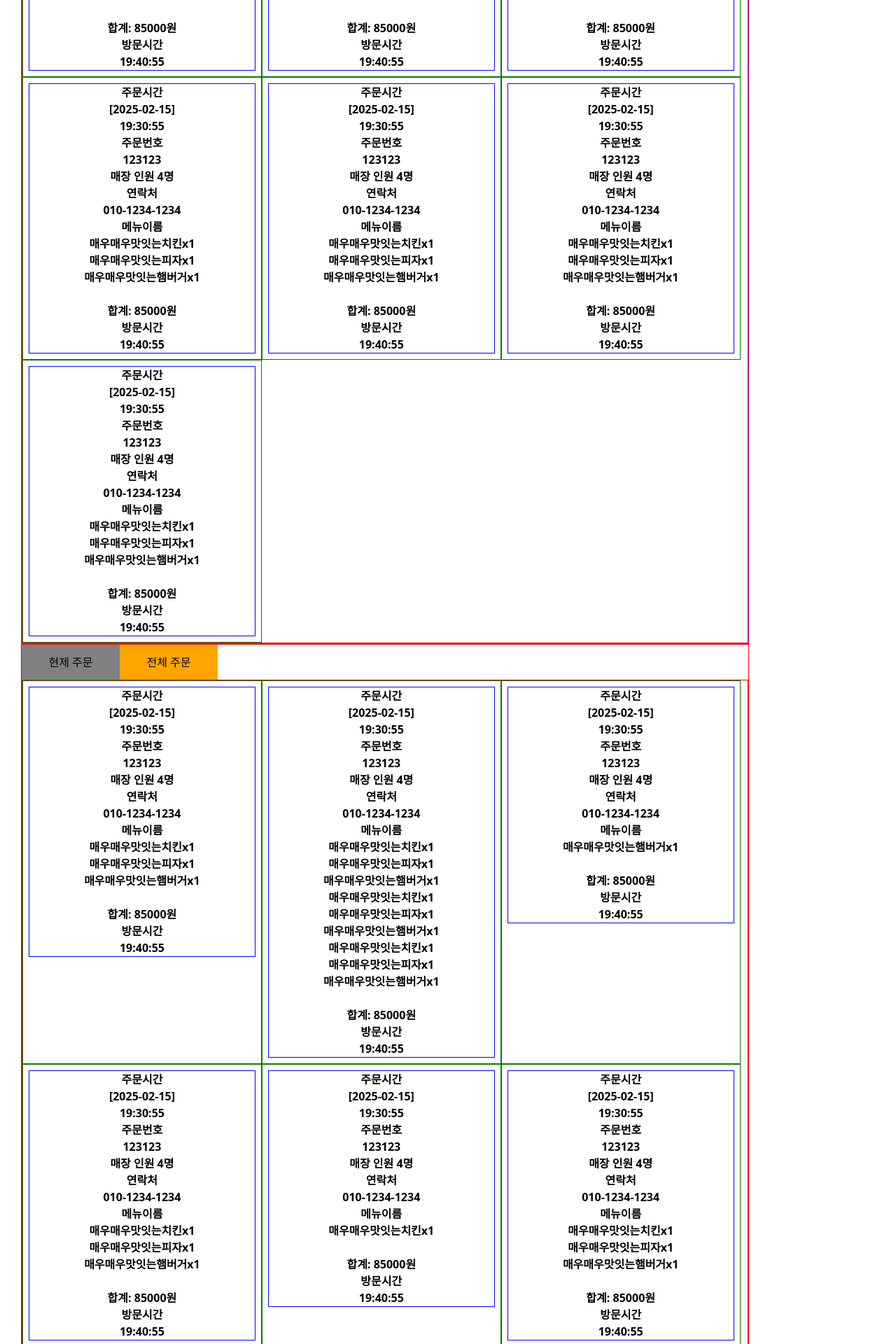
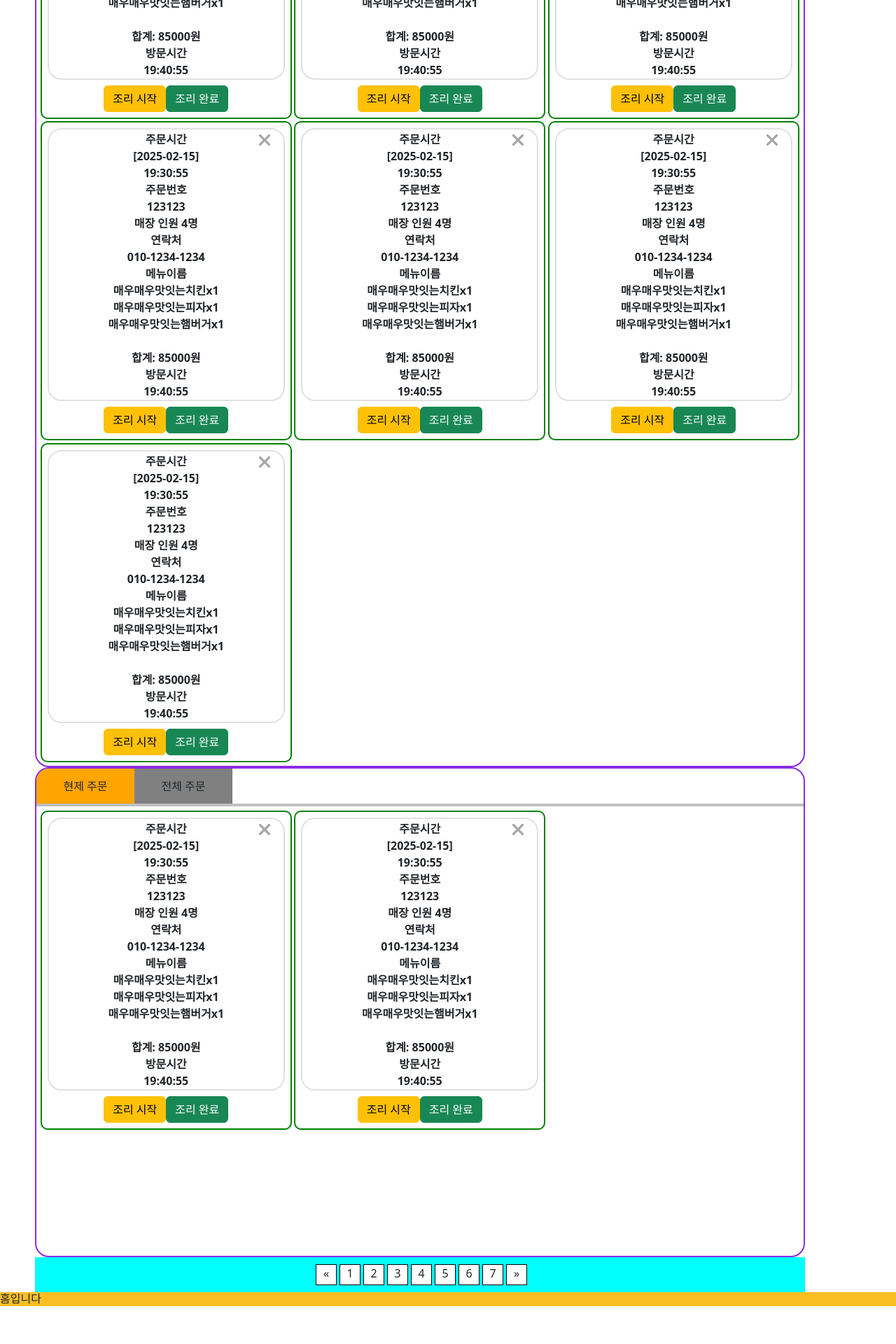
Before and after one commit to kopuragi/shikshyok-frontend, a React (Create React App) app: page / in a window 1280 px wide. Shown: the part 420-2340 px from the top of the page at 70% size. After the commit the page ends 2286 px from the top, so only its background shows below. Built offline with nearby package versions, Linux system fonts and the light colour scheme.

Commit message:
주문내역UI

```diff
--- a/package.json
+++ b/package.json
@@ -3,11 +3,16 @@
   "version": "0.1.0",
   "private": true,
   "dependencies": {
+    "@fortawesome/fontawesome-svg-core": "^6.7.2",
+    "@fortawesome/free-solid-svg-icons": "^6.7.2",
+    "@fortawesome/react-fontawesome": "^0.2.2",
     "@reduxjs/toolkit": "^2.5.1",
     "@types/react": "^19.0.8",
     "@types/react-dom": "^19.0.3",
+    "bootstrap": "^5.3.3",
     "cra-template": "1.2.0",
     "react": "^19.0.0",
+    "react-bootstrap": "^2.10.9",
     "react-dom": "^19.0.0",
     "react-redux": "^9.2.0",
     "react-router-dom": "^6.29.0",
--- a/src/pages/Header/Header.tsx
+++ b/src/pages/Header/Header.tsx
@@ -10,10 +10,7 @@ const Header: React.FC<HeaderProps> = ({ nickname }) => {
     <header>
       <div className="header-container">
         <div className="logo-container">
-          <img
-            src={`${process.env.PUBLIC_URL}/assets/logo_pc.png`}
-            alt="Logo"
-          />
+          <img src={`${process.env.PUBLIC_URL}/assets/logo.png`} alt="Logo" />
         </div>
         <div className="menu-container">
           <div>마이페이지</div>
--- a/src/pages/Order/OwnerOrderPage/OwnerOrderAllHistory.tsx
+++ b/src/pages/Order/OwnerOrderPage/OwnerOrderAllHistory.tsx
@@ -1,6 +1,9 @@
-import "../../../styles/ownerOrderAllHistory.scss";
+import "../../../styles/ownerOrderHistory.scss";
+import { FontAwesomeIcon } from "@fortawesome/react-fontawesome";
+import { faTimes } from "@fortawesome/free-solid-svg-icons";
+import "bootstrap/dist/css/bootstrap.min.css";
 
-interface OwnerOrderAllHistory {}
+interface OwnerOrderHistory {}
 
 const OwnerOrderAllHistory: React.FC = () => {
   return (
@@ -14,10 +17,13 @@ const OwnerOrderAllHistory: React.FC = () => {
             <p>전체 주문</p>
           </div>
         </div>
-
+        <hr className="border-4 border-black" />
         <div className="receipt-card-container-all">
           <div className="receipt-card-all">
             <ul className="receipt-card-list-all">
+              <li>
+                <FontAwesomeIcon icon={faTimes} className="custom-icon-all" />
+              </li>
               <li>주문시간</li>
               <li>[2025-02-15]</li>
               <li>19:30:55</li>
@@ -36,54 +42,25 @@ const OwnerOrderAllHistory: React.FC = () => {
               <li>방문시간</li>
               <li>19:40:55</li>
             </ul>
+            <div className="mt-2">
+              {window.innerWidth >= 480 ? (
+                <div>
+                  <button className="btn btn-warning">조리 시작</button>
+                  <button className="btn btn-success">조리 완료</button>
+                </div>
+              ) : (
+                <div>
+                  <button className="btn btn-warning btn-sm">조리 시작</button>
+                  <button className="btn btn-success btn-sm">조리 완료</button>
+                </div>
+              )}
+            </div>
           </div>
           <div className="receipt-card-all">
             <ul className="receipt-card-list-all">
-              <li>주문시간</li>
-              <li>[2025-02-15]</li>
-              <li>19:30:55</li>
-              <li>주문번호</li>
-              <li>123123</li>
-              <li>매장 인원 4명</li>
-              <li>연락처</li>
-              <li>010-1234-1234</li>
-              <li>메뉴이름</li>
-              <li>매우매우맛잇는치킨x1</li>
-              <li>매우매우맛잇는피자x1</li>
-              <li>매우매우맛잇는햄버거x1</li>
-              <li>매우매우맛잇는치킨x1</li>
-              <li>매우매우맛잇는피자x1</li>
-              <li>매우매우맛잇는햄버거x1</li>
-              <li>매우매우맛잇는치킨x1</li>
-              <li>매우매우맛잇는피자x1</li>
-              <li>매우매우맛잇는햄버거x1</li>
-              <br />
-              <li>합계: 85000원</li>
-              <li>방문시간</li>
-              <li>19:40:55</li>
-            </ul>
-          </div>
-          <div className="receipt-card-all">
-            <ul className="receipt-card-list-all">
-              <li>주문시간</li>
-              <li>[2025-02-15]</li>
-              <li>19:30:55</li>
-              <li>주문번호</li>
-              <li>123123</li>
-              <li>매장 인원 4명</li>
-              <li>연락처</li>
-              <li>010-1234-1234</li>
-              <li>메뉴이름</li>
-              <li>매우매우맛잇는햄버거x1</li>
-
-              <br />
-              <li>합계: 85000원</li>
-              <li>방문시간</li>
-              <li>19:40:55</li>
-            </ul>
-          </div>
-          <div className="receipt-card-all">
-            <ul className="receipt-card-list-all">
+              <li>
+                <FontAwesomeIcon icon={faTimes} className="custom-icon-all" />
+              </li>
               <li>주문시간</li>
               <li>[2025-02-15]</li>
               <li>19:30:55</li>
@@ -102,50 +79,22 @@ const OwnerOrderAllHistory: React.FC = () => {
               <li>방문시간</li>
               <li>19:40:55</li>
             </ul>
-          </div>
-          <div className="receipt-card-all">
-            <ul className="receipt-card-list-all">
-              <li>주문시간</li>
-              <li>[2025-02-15]</li>
-              <li>19:30:55</li>
-              <li>주문번호</li>
-              <li>123123</li>
-              <li>매장 인원 4명</li>
-              <li>연락처</li>
-              <li>010-1234-1234</li>
-              <li>메뉴이름</li>
-              <li>매우매우맛잇는치킨x1</li>
-
-              <br />
-              <li>합계: 85000원</li>
-              <li>방문시간</li>
-              <li>19:40:55</li>
-            </ul>
-          </div>
-          <div className="receipt-card-all">
-            <ul className="receipt-card-list-all">
-              <li>주문시간</li>
-              <li>[2025-02-15]</li>
-              <li>19:30:55</li>
-              <li>주문번호</li>
-              <li>123123</li>
-              <li>매장 인원 4명</li>
-              <li>연락처</li>
-              <li>010-1234-1234</li>
-              <li>메뉴이름</li>
-              <li>매우매우맛잇는치킨x1</li>
-              <li>매우매우맛잇는피자x1</li>
-              <li>매우매우맛잇는햄버거x1</li>
-
-              <br />
-              <li>합계: 85000원</li>
-              <li>방문시간</li>
-              <li>19:40:55</li>
-            </ul>
+            <div className="mt-2">
+              {window.innerWidth >= 480 ? (
+                <div>
+                  <button className="btn btn-warning">조리 시작</button>
+                  <button className="btn btn-success">조리 완료</button>
+                </div>
+              ) : (
+                <div>
+                  <button className="btn btn-warning btn-sm">조리 시작</button>
+                  <button className="btn btn-success btn-sm">조리 완료</button>
+                </div>
+              )}
+            </div>
           </div>
         </div>
       </section>
-
       <nav className="pagination-container-all">
         <ul className="pagination-number-container-all">
           <li>
--- a/src/pages/Order/OwnerOrderPage/OwnerOrderHistory.tsx
+++ b/src/pages/Order/OwnerOrderPage/OwnerOrderHistory.tsx
@@ -1,4 +1,7 @@
-import "../../../styles/ownerOrderHistory.scss";
+import "../../../styles/ownerOrderAllHistory.scss";
+import { FontAwesomeIcon } from "@fortawesome/react-fontawesome";
+import { faTimes } from "@fortawesome/free-solid-svg-icons";
+import "bootstrap/dist/css/bootstrap.min.css";
 
 interface OwnerOrderHistory {}
 
@@ -14,10 +17,13 @@ const OwnerOrderHistory: React.FC = () => {
             <p>전체 주문</p>
           </div>
         </div>
-
+        <hr className="border-2 opacity-75 black" />
         <div className="receipt-card-container">
           <div className="receipt-card">
             <ul className="receipt-card-list">
+              <li>
+                <FontAwesomeIcon icon={faTimes} className="custom-icon" />
+              </li>
               <li>주문시간</li>
               <li>[2025-02-15]</li>
               <li>19:30:55</li>
@@ -36,9 +42,25 @@ const OwnerOrderHistory: React.FC = () => {
               <li>방문시간</li>
               <li>19:40:55</li>
             </ul>
+            <div className="mt-2">
+              {window.innerWidth >= 480 ? (
+                <div>
+                  <button className="btn btn-warning">조리 시작</button>
+                  <button className="btn btn-success">조리 완료</button>
+                </div>
+              ) : (
+                <div>
+                  <button className="btn btn-warning btn-sm">조리 시작</button>
+                  <button className="btn btn-success btn-sm">조리 완료</button>
+                </div>
+              )}
+            </div>
           </div>
           <div className="receipt-card">
             <ul className="receipt-card-list">
+              <li>
+                <FontAwesomeIcon icon={faTimes} className="custom-icon" />
+              </li>
               <li>주문시간</li>
               <li>[2025-02-15]</li>
               <li>19:30:55</li>
@@ -57,9 +79,25 @@ const OwnerOrderHistory: React.FC = () => {
               <li>방문시간</li>
               <li>19:40:55</li>
             </ul>
+            <div className="mt-2">
+              {window.innerWidth >= 480 ? (
+                <div>
+                  <button className="btn btn-warning">조리 시작</button>
+                  <button className="btn btn-success">조리 완료</button>
+                </div>
+              ) : (
+                <div>
+                  <button className="btn btn-warning btn-sm">조리 시작</button>
+                  <button className="btn btn-success btn-sm">조리 완료</button>
+                </div>
+              )}
+            </div>
           </div>
           <div className="receipt-card">
             <ul className="receipt-card-list">
+              <li>
+                <FontAwesomeIcon icon={faTimes} className="custom-icon" />
+              </li>
               <li>주문시간</li>
               <li>[2025-02-15]</li>
               <li>19:30:55</li>
@@ -78,9 +116,25 @@ const OwnerOrderHistory: React.FC = () => {
               <li>방문시간</li>
               <li>19:40:55</li>
             </ul>
+            <div className="mt-2">
+              {window.innerWidth >= 480 ? (
+                <div>
+                  <button className="btn btn-warning">조리 시작</button>
+                  <button className="btn btn-success">조리 완료</button>
+                </div>
+              ) : (
+                <div>
+                  <button className="btn btn-warning btn-sm">조리 시작</button>
+                  <button className="btn btn-success btn-sm">조리 완료</button>
+                </div>
+              )}
+            </div>
           </div>
           <div className="receipt-card">
             <ul className="receipt-card-list">
+              <li>
+                <FontAwesomeIcon icon={faTimes} className="custom-icon" />
+              </li>
               <li>주문시간</li>
               <li>[2025-02-15]</li>
               <li>19:30:55</li>
@@ -99,9 +153,25 @@ const OwnerOrderHistory: React.FC = () => {
               <li>방문시간</li>
               <li>19:40:55</li>
             </ul>
+            <div className="mt-2">
+              {window.innerWidth >= 480 ? (
+                <div>
+                  <button className="btn btn-warning">조리 시작</button>
+                  <button className="btn btn-success">조리 완료</button>
+                </div>
+              ) : (
+                <div>
+                  <button className="btn btn-warning btn-sm">조리 시작</button>
+                  <button className="btn btn-success btn-sm">조리 완료</button>
+                </div>
+              )}
+            </div>
           </div>
           <div className="receipt-card">
             <ul className="receipt-card-list">
+              <li>
+                <FontAwesomeIcon icon={faTimes} className="custom-icon" />
+              </li>
               <li>주문시간</li>
               <li>[2025-02-15]</li>
               <li>19:30:55</li>
@@ -120,9 +190,25 @@ const OwnerOrderHistory: React.FC = () => {
               <li>방문시간</li>
               <li>19:40:55</li>
             </ul>
+            <div className="mt-2">
+              {window.innerWidth >= 480 ? (
+                <div>
+                  <button className="btn btn-warning">조리 시작</button>
+                  <button className="btn btn-success">조리 완료</button>
+                </div>
+              ) : (
+                <div>
+                  <button className="btn btn-warning btn-sm">조리 시작</button>
+                  <button className="btn btn-success btn-sm">조리 완료</button>
+                </div>
+              )}
+            </div>
           </div>
           <div className="receipt-card">
             <ul className="receipt-card-list">
+              <li>
+                <FontAwesomeIcon icon={faTimes} className="custom-icon" />
+              </li>
               <li>주문시간</li>
               <li>[2025-02-15]</li>
               <li>19:30:55</li>
@@ -141,9 +227,25 @@ const OwnerOrderHistory: React.FC = () => {
               <li>방문시간</li>
               <li>19:40:55</li>
             </ul>
+            <div className="mt-2">
+              {window.innerWidth >= 480 ? (
+                <div>
+                  <button className="btn btn-warning">조리 시작</button>
+                  <button className="btn btn-success">조리 완료</button>
+                </div>
+              ) : (
+                <div>
+                  <button className="btn btn-warning btn-sm">조리 시작</button>
+                  <button className="btn btn-success btn-sm">조리 완료</button>
+                </div>
+              )}
+            </div>
           </div>
           <div className="receipt-card">
             <ul className="receipt-card-list">
+              <li>
+                <FontAwesomeIcon icon={faTimes} className="custom-icon" />
+              </li>
               <li>주문시간</li>
               <li>[2025-02-15]</li>
               <li>19:30:55</li>
@@ -162,6 +264,19 @@ const OwnerOrderHistory: React.FC = () => {
               <li>방문시간</li>
               <li>19:40:55</li>
             </ul>
+            <div className="mt-2">
+              {window.innerWidth >= 480 ? (
+                <div>
+                  <button className="btn btn-warning">조리 시작</button>
+                  <button className="btn btn-success">조리 완료</button>
+                </div>
+              ) : (
+                <div>
+                  <button className="btn btn-warning btn-sm">조리 시작</button>
+                  <button className="btn btn-success btn-sm">조리 완료</button>
+                </div>
+              )}
+            </div>
           </div>
         </div>
       </section>
--- a/src/styles/header.scss
+++ b/src/styles/header.scss
@@ -1,6 +1,6 @@
 .header-container {
   min-height: 9vh;
-  width: 1100px;
+  width: 1200px;
   border: 1px solid pink;
   display: flex;
   justify-content: space-between;
--- a/src/styles/ownerOrderAllHistory.scss
+++ b/src/styles/ownerOrderAllHistory.scss
@@ -1,10 +1,11 @@
 .order-history-container-all {
-  border: 1px solid red;
+  border: 2px solid blueviolet;
+  border-radius: 20px;
   min-height: 700px;
-  max-width: 1040px;
-  width: 1040px;
-  margin-left: 30px;
-
+  max-width: 1100px;
+  width: 1100px;
+  margin-left: 50px;
+  overflow: hidden;
   @media (max-width: 480px) {
     width: 94vw;
     margin-left: 3vw;
@@ -13,16 +14,16 @@
 
 .menu-tab-container-all {
   display: flex;
-  min-height: 50px;
+  height: 50px;
 }
 
 .menu-tab-1-all {
   width: 140px;
-  background-color: gray;
+  background-color: orange;
   display: flex;
   align-items: center;
   justify-content: center;
-
+  cursor: pointer;
   @media (max-width: 480px) {
     width: 20vw;
   }
@@ -30,50 +31,90 @@
 
 .menu-tab-2-all {
   width: 140px;
-  background-color: orange;
+  background-color: gray;
   display: flex;
   align-items: center;
   justify-content: center;
-
+  cursor: pointer;
   @media (max-width: 480px) {
     width: 20vw;
   }
 }
 
 .receipt-card-container-all {
-  border: 1px solid red;
+  // border: 1px solid red;
   display: flex;
   width: 100%;
+  padding: 4px;
   flex-wrap: wrap;
 }
 
 .receipt-card-all {
-  border: 1px solid green;
+  border: 2px solid green;
+  border-radius: 10px;
   width: 33%;
+  margin: 0.16%;
   display: flex;
   flex-direction: column;
   align-items: center;
   padding: 8px;
+  .custom-icon-all {
+    font-size: 30px;
+  }
 
   @media (max-width: 480px) {
-    width: 50%;
+    width: 49.68%;
   }
 }
 
 .receipt-card-list-all {
-  border: 1px solid blue;
+  border: 2px solid #e1e1e1;
+  border-radius: 20px;
   width: 100%;
   display: flex;
   flex-direction: column;
   align-items: center;
   font-weight: bold;
+  position: relative;
+
+  li:first-child {
+    position: absolute;
+    margin-top: 2px;
+    left: 92%;
+    transform: translateX(-50%);
+    cursor: pointer;
+    .custom-icon-all {
+      font-size: 26px;
+      width: 24px;
+      opacity: 40%;
+    }
+    .custom-icon-all:hover {
+      opacity: 100%;
+    }
+  }
+
+  li:nth-child(2) {
+    order: -1;
+    margin-top: 2px;
+  }
+
+  @media (max-width: 480px) {
+    li:first-child {
+      left: 89%;
+      margin-top: 2px;
+    }
+    .custom-icon {
+      font-size: 22px;
+    }
+  }
 }
+
 .pagination-container-all {
   background-color: aqua;
   min-height: 50px;
-  max-width: 1040px;
-  width: 1040px;
-  margin-left: 30px;
+  max-width: 1100px;
+  width: 1100px;
+  margin-left: 50px;
   display: flex;
   justify-content: center;
   align-items: center;
--- a/src/styles/ownerOrderHistory.scss
+++ b/src/styles/ownerOrderHistory.scss
@@ -1,10 +1,11 @@
 .order-history-container {
-  border: 1px solid blueviolet;
+  border: 2px solid blueviolet;
+  border-radius: 20px;
   min-height: 700px;
-  max-width: 1040px;
-  width: 1040px;
-  margin-left: 30px;
-
+  max-width: 1100px;
+  width: 1100px;
+  margin-left: 50px;
+  overflow: hidden;
   @media (max-width: 480px) {
     width: 94vw;
     margin-left: 3vw;
@@ -15,13 +16,14 @@
   display: flex;
   height: 50px;
 }
+
 .menu-tab-1 {
   width: 140px;
   background-color: orange;
   display: flex;
   align-items: center;
   justify-content: center;
-
+  cursor: pointer;
   @media (max-width: 480px) {
     width: 20vw;
   }
@@ -33,37 +35,76 @@
   display: flex;
   align-items: center;
   justify-content: center;
-
+  cursor: pointer;
   @media (max-width: 480px) {
     width: 20vw;
   }
 }
 
 .receipt-card-container {
-  border: 1px solid red;
+  // border: 1px solid red;
   display: flex;
   width: 100%;
+  padding: 4px;
   flex-wrap: wrap;
 }
 
 .receipt-card {
-  border: 1px solid green;
+  border: 2px solid green;
+  border-radius: 10px;
   width: 33%;
+  margin: 0.16%;
   display: flex;
   flex-direction: column;
   align-items: center;
   padding: 8px;
+  .custom-icon {
+    font-size: 30px;
+  }
 
   @media (max-width: 480px) {
-    width: 50%;
+    width: 49.68%;
   }
 }
 
 .receipt-card-list {
-  border: 1px solid blue;
+  border: 2px solid #e1e1e1;
+  border-radius: 20px;
   width: 100%;
   display: flex;
   flex-direction: column;
   align-items: center;
   font-weight: bold;
+  position: relative;
+
+  li:first-child {
+    position: absolute;
+    margin-top: 2px;
+    left: 92%;
+    transform: translateX(-50%);
+    cursor: pointer;
+    .custom-icon {
+      font-size: 26px;
+      width: 24px;
+      opacity: 40%;
+    }
+    .custom-icon:hover {
+      opacity: 100%;
+    }
+  }
+
+  li:nth-child(2) {
+    order: -1;
+    margin-top: 2px;
+  }
+
+  @media (max-width: 480px) {
+    li:first-child {
+      left: 89%;
+      margin-top: 2px;
+    }
+    .custom-icon {
+      font-size: 22px;
+    }
+  }
 }
```
Also changed, not shown: public/assets/logo.png (added), 1 other file (tests, documents, lock files or other folders).
